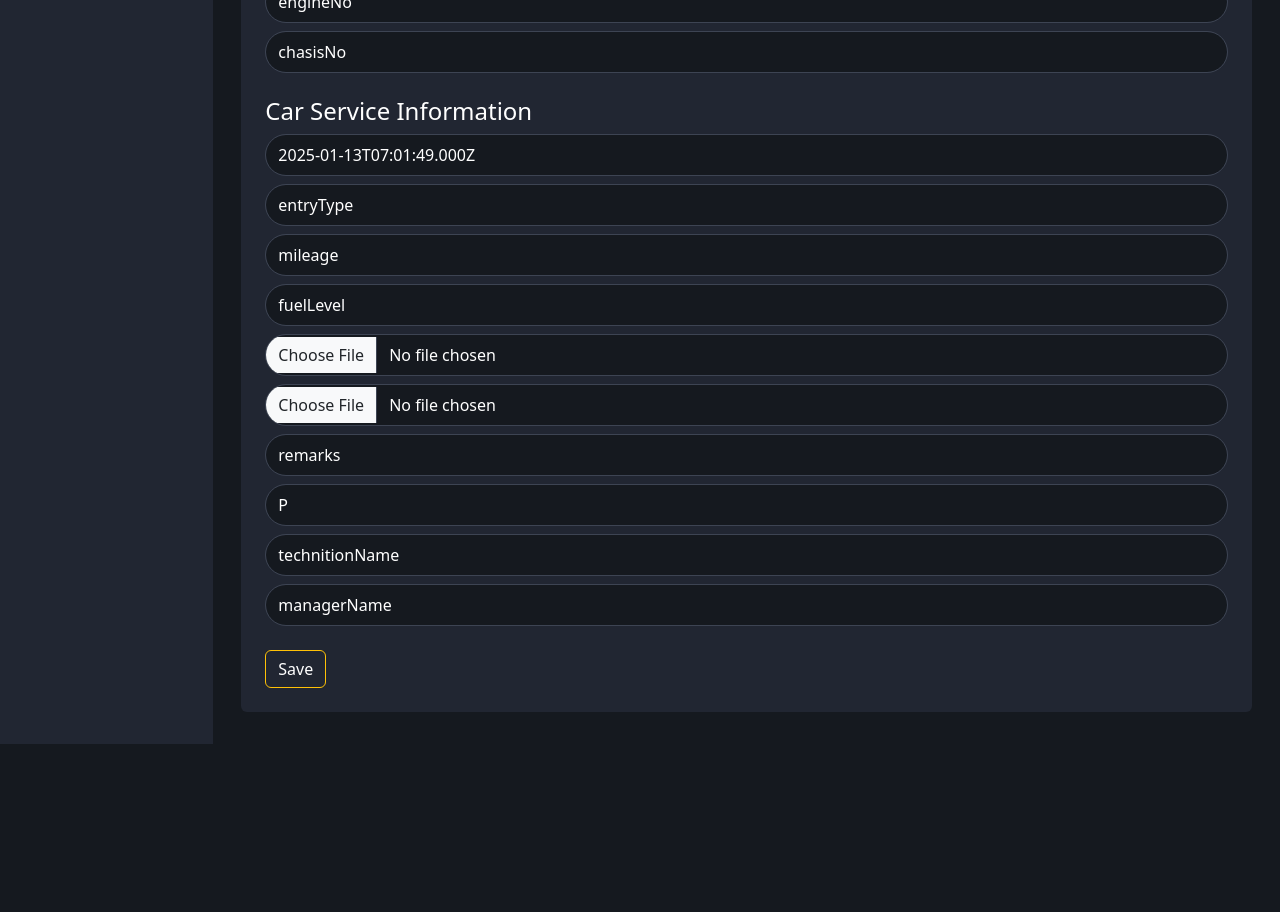
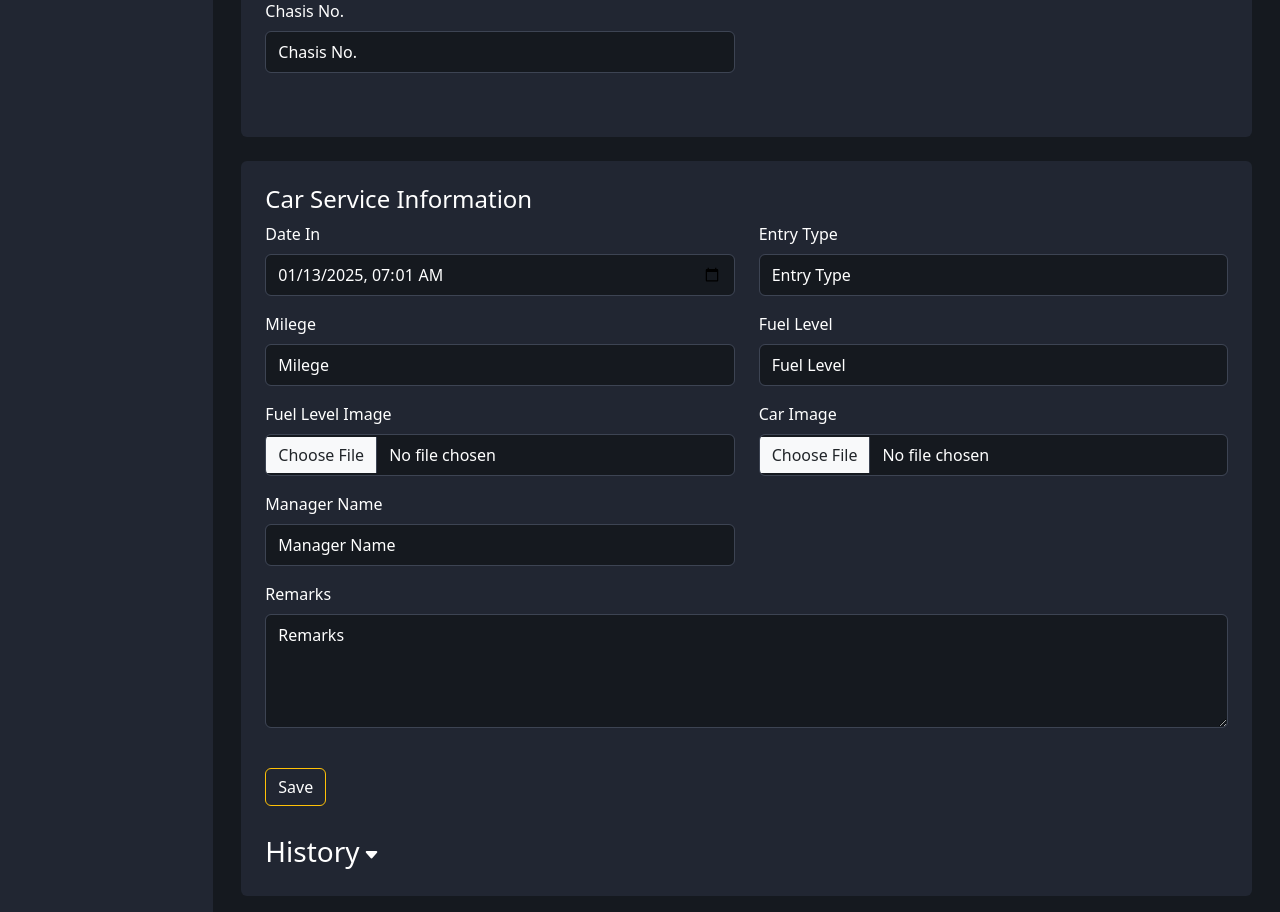
Before and after one commit to shaik-sadhiks007/CarService_Website, a React (Vite) app: page /dashboard in a window 1280 px wide. Shown: the part 680-1592 px from the top of the page. Before the commit the page ends 1424 px from the top, so only its background shows below. Built offline with nearby package versions, Linux system fonts and the light colour scheme.

Commit message:
history table added

```diff
--- a/src/components/CarRegistration.jsx
+++ b/src/components/CarRegistration.jsx
@@ -1,69 +1,98 @@
 import React, { useContext, useState } from "react";
-import Sidebar from "./Sidebar";
 import "./new.css";
 import { CarDataContext } from "./CarDataContext";
 import { toast } from "react-toastify";
 import "react-toastify/dist/ReactToastify.css";
 import axios from "axios";
-import Logout from "./Logout";
+import HistoryTable from "../subcomponents/HistoryTable";
 
-function CarRegistration({ carPlate,setFound, }) {
-
+function CarRegistration({
+  carPlate,
+  setFound,
+  customerInfo,
+  carServiceInfo,
+  setCustomerInfo,
+  setCarServiceInfo,
+  found,
+  cId,
+  customerData,
+  carInfo,
+  setCarPlate
+}) {
   console.log(carPlate, "carplate");
-  const { apiUrl, userRole } = useContext(CarDataContext);
+  const { apiUrl, userRole, mechanics } = useContext(CarDataContext);
 
   const [images, setImages] = useState({
     fuelLevelImage: null,
     carImage: null,
   });
 
-  const [customerInfo, setCustomerInfo] = useState({
-    vehicleRegNo: "",
-    custName: "",
-    custContactNo: "",
-    email: "",
-    address: "",
-    vehicleModel: "",
-    manufactureYear: "",
-    vehicleColor: "",
-    engineNo: "",
-    chasisNo: "",
-    createdBy: "Rajesh",
-    createdDate: new Date().toISOString(),
-  });
+  const labels = {
+    // Customer Info
+    custName: "Customer Name",
+    custContactNo: "Phone Number",
+    email: "Email",
+    address: "Address",
+    vehicleModel: "Vehicle Model",
+    manufactureYear: "Manufacture Year",
+    vehicleColor: "Velhicle Color",
+    engineNo: "Engine No.",
+    chasisNo: "Chasis No.",
 
-  const [carServiceInfo, setCarServiceInfo] = useState({
-    vehicleRegNo: "",
-    dateIn: new Date().toISOString(),
-    entryType: "",
-    mileage: "",
-    fuelLevel: "",
-    fuelLevelImage: null,
-    carImage: null,
-    remarks: "",
-    status: "P",
-    technitionName: "",
-    managerName: null,
-    createdBy: "Rajesh",
-    createdDate: new Date().toISOString(),
-    modifiedBy: null,
-    modifiedDate: null,
-  });
+    // Car Service Info
+    dateIn: "Date In",
+    entryType: "Entry Type",
+    mileage: "Milege",
+    fuelLevel: "Fuel Level",
+    fuelLevelImage: "Fuel Level Image",
+    carImage: "Car Image",
+    remarks: "Remarks",
+    technitionName: "Technition Name",
+    managerName: "Manager Name",
+  };
+
+  console.log(found, "found");
+  console.log(cId,"cId")
 
   const handleSave = async () => {
     try {
+
+      const formattedDateIn = carServiceInfo.dateIn + "+00:00";
+
       const data = {
         custInformation: {
           ...customerInfo,
           vehicleRegNo: carPlate,
+          ...(found
+            ? {
+                modifiedBy: userRole.username,
+                modifiedDate: new Date().toISOString(),
+                customerId: cId,
+              }
+            : {
                 createdBy: userRole.username,
+                createdDate: new Date().toISOString(),
+
+              }),
         },
         carServiceInfromation: {
           ...carServiceInfo,
           fuelLevelImage: images.fuelLevelImage,
           carImage: images.carImage,
           vehicleRegNo: carPlate,
+          ...(found
+            ? {
+                modifiedBy: userRole.username,
+                modifiedDate: new Date().toISOString(),
+                dateIn : formattedDateIn
+
+              }
+            : {
                 createdBy: userRole.username,
+                createdDate: new Date().toISOString(),
+                dateIn : formattedDateIn
+
+              }),
         },
       };
 
@@ -86,7 +115,11 @@ function CarRegistration({ carPlate,setFound, }) {
           },
         }
       );
-
+      setFound(false);
+      setCarServiceInfo(carInfo);
+      setCustomerInfo(customerData);
+      setCarPlate('')
+      setCarp
       toast.success("Car Service Information saved successfully!");
     } catch (error) {
       toast.error("Failed to save Car Service Information.");
@@ -100,39 +133,43 @@ function CarRegistration({ carPlate,setFound, }) {
     if (file) {
       const reader = new FileReader();
       reader.onloadend = () => {
-        // const base64String = reader.result.split(",")[1];
-        const base64String = reader.result;
-        const cleanedBase64 = base64String.replace(/^data:/, '');
+        const base64String = reader.result.split(",")[1];
+        // const base64String = reader.result;
+        // const cleanedBase64 = base64String.replace(/^data:/, "");
         setImages((prevState) => ({
           ...prevState,
-          [key]: cleanedBase64,
+          [key]: base64String,
         }));
       };
       reader.readAsDataURL(file);
     }
   };
 
+
+
+
   return (
     <div className="row px-0">
-      <div className="col-12 py-3">
+      <div className="col-12">
         <div className="container-fluid px-0">
           <div
-            className="text-white w-100 p-4 rounded-2"
+            className="text-white w-100 p-4 rounded-2 mt-4"
             style={{ backgroundColor: "#212632" }}
           >
             {/* Customer Information */}
             <div className="mb-4">
               <h4>Customer Information</h4>
+              <div className="row">
                 {Object.keys(customerInfo).map(
                   (key) =>
-                  key !== "createdBy" &&
-                  key !== "createdDate" &&
-                  key !== "vehicleRegNo" && (
+                    labels[key] && (
+                      <div className="col-12 col-md-6 mb-3" key={key}>
+                        <label className="form-label">{labels[key]}</label>
                         <input
-                      key={key}
                           type="text"
-                      className="form-control mb-2 rounded-pill placeholder-white py-2"
-                      placeholder={key}
+                          name={key}
+                          className="form-control placeholder-white py-2"
+                          placeholder={labels[key]}
                           value={customerInfo[key] || ""}
                           onChange={(e) =>
                             setCustomerInfo({
@@ -140,33 +177,45 @@ function CarRegistration({ carPlate,setFound, }) {
                               [key]: e.target.value,
                             })
                           }
+                          disabled={
+                            userRole.userRole === "user" ? found : false
+                          }
                         />
+                      </div>
                     )
                 )}
               </div>
-
+            </div>
+          </div>
+          <div
+            className="text-white w-100 p-4 rounded-2 mt-4"
+            style={{ backgroundColor: "#212632" }}
+          >
             {/* Car Service Information */}
             <div className="mb-4">
               <h4>Car Service Information</h4>
+              <div className="row">
                 {Object.keys(carServiceInfo).map((key) =>
-                ["fuelLevelImage", "carImage"].includes(key) ? (
+                  labels[key] &&
+                  key !== "remarks" &&
+                  !(
+                    key === "technitionName" && userRole.userRole !== "admin"
+                  ) ? (
+                    <div className="col-12 col-md-6 mb-3" key={key}>
+                      <label className="form-label">{labels[key]}</label>
+                      {key === "fuelLevelImage" || key === "carImage" ? (
                         <input
-                    key={key}
                           type="file"
-                    className="form-control mb-2 rounded-pill placeholder-white py-2"
+                          name={key}
+                          className="form-control placeholder-white py-2"
                           onChange={(e) => handleFileChange(e, key)}
                         />
-                ) : key !== "createdBy" &&
-                  key !== "createdDate" &&
-                  key !== "modifiedBy" &&
-                  key !== "modifiedDate" &&
-                  key !== "vehicleRegNo" ? (
+                      ) : key === "dateIn" ? (
                         <input
-                    key={key}
-                    type="text"
-                    className="form-control mb-2 rounded-pill placeholder-white py-2"
-                    placeholder={key}
-                    value={carServiceInfo[key]}
+                          type="datetime-local"
+                          name={key}
+                          className="form-control placeholder-white py-2"
+                          value={carServiceInfo[key] || ""}
                           onChange={(e) =>
                             setCarServiceInfo({
                               ...carServiceInfo,
@@ -174,16 +223,64 @@ function CarRegistration({ carPlate,setFound, }) {
                             })
                           }
                         />
+                      ) : key === "technitionName" &&
+                        userRole.userRole === "admin" ? (
+                        <select
+                          name={key}
+                          className="form-control placeholder-white py-2"
+                          value={carServiceInfo[key] || ""}
+                          onChange={(e) =>
+                            setCarServiceInfo({
+                              ...carServiceInfo,
+                              [key]: e.target.value,
+                            })
+                          }
+                        >
+                          <option value="">Select Mechanic</option>
+                          {mechanics.map((mechanic, index) => (
+                            <option key={index} value={mechanic.username}>
+                              {mechanic.username}
+                            </option>
+                          ))}
+                        </select>
+                      ) : (
+                        <input
+                          type="text"
+                          className="form-control placeholder-white py-2"
+                          placeholder={labels[key]}
+                          value={carServiceInfo[key] || ""}
+                          onChange={(e) =>
+                            setCarServiceInfo({
+                              ...carServiceInfo,
+                              [key]: e.target.value,
+                            })
+                          }
+                        />
+                      )}
+                    </div>
                   ) : null
                 )}
+
+                {/* Display remarks field at the end */}
+                {labels["remarks"] && (
+                  <div className="col-12 mb-3">
+                    <label className="form-label">{labels["remarks"]}</label>
+                    <textarea
+                      className="form-control placeholder-white py-2"
+                      rows="4"
+                      placeholder={labels["remarks"]}
+                      value={carServiceInfo["remarks"] || ""}
+                      onChange={(e) =>
+                        setCarServiceInfo({
+                          ...carServiceInfo,
+                          remarks: e.target.value,
+                        })
+                      }
+                    ></textarea>
                   </div>
-
-            {images.fuelLevelImage && (
-              <img src={`data:${images.fuelLevelImage}`} alt="Fuel Level" width="200px" />
                 )}
-            {images.carImage && (
-              <img src={`data:${images.carImage}`} alt="Car" width="200px" />
-            )}
+              </div>
+            </div>
 
             <div className="mt-4">
               <button
@@ -194,6 +291,8 @@ function CarRegistration({ carPlate,setFound, }) {
                 Save
               </button>
             </div>
+
+            <HistoryTable/>
           </div>
         </div>
       </div>
--- a/src/components/Dashboard.jsx
+++ b/src/components/Dashboard.jsx
@@ -4,8 +4,7 @@ import DashboardComp from "./DashboardComp";
 import { CarDataContext } from "./CarDataContext";
 
 function Dashboard() {
-  const { apiUrl, showOffcanvas, setShowOffcanvas,userRole } =
-    useContext(CarDataContext);
+  const { apiUrl, showOffcanvas, setShowOffcanvas,userRole } = useContext(CarDataContext);
 
   return (
     <div className="container-fluid">
--- a/src/components/DashboardComp.jsx
+++ b/src/components/DashboardComp.jsx
@@ -7,12 +7,52 @@ import "react-toastify/dist/ReactToastify.css";
 import CarRegistration from "./CarRegistration";
 
 function DashboardComp({ apiUrl, showOffcanvas, setShowOffcanvas, userRole }) {
-
   const [carPlate, setCarPlate] = useState("");
 
-  const [found , setFound] = useState(false);
+  const [found, setFound] = useState(false);
 
   const [loading, setLoading] = useState(false);
+
+  const [cId, setCId] = useState(null);
+
+  const customerData = {
+    vehicleRegNo: "",
+    custName: "",
+    custContactNo: "",
+    email: "",
+    address: "",
+    vehicleModel: "",
+    manufactureYear: "",
+    vehicleColor: "",
+    engineNo: "",
+    chasisNo: "",
+    createdBy: null,
+    createdDate: null,
+    modifiedBy: null,
+    modifiedDate: null,
+  };
+
+  const carInfo = {
+    vehicleRegNo: "",
+    dateIn: new Date().toISOString().slice(0, 16),
+    entryType: "",
+    mileage: "",
+    fuelLevel: "",
+    fuelLevelImage: null,
+    carImage: null,
+    remarks: "",
+    status: "P",
+    technitionName: "",
+    managerName: null,
+    createdBy: "",
+    createdDate: new Date().toISOString(),
+    modifiedBy: null,
+    modifiedDate: null,
+  };
+
+  const [customerInfo, setCustomerInfo] = useState(customerData);
+
+  const [carServiceInfo, setCarServiceInfo] = useState(carInfo);
 
   const token = localStorage.getItem("token");
 
@@ -39,19 +79,41 @@ function DashboardComp({ apiUrl, showOffcanvas, setShowOffcanvas, userRole }) {
       );
 
       if (response.data !== "No Customer Information Found") {
+        setCustomerInfo({
+          ...customerInfo,
+          vehicleRegNo: response.data.vehicleRegNo,
+          custName: response.data.custName,
+          custContactNo: response.data.custContactNo,
+          email: response.data.email,
+          address: response.data.address,
+          vehicleModel: response.data.vehicleModel,
+          manufactureYear: response.data.manufactureYear,
+          vehicleColor: response.data.vehicleColor,
+          engineNo: response.data.engineNo,
+          chasisNo: response.data.chasisNo,
+          createdBy: response.data.createdBy,
+          createdDate: response.data.createdDate,
+          modifiedBy: response.data.modifiedBy,
+          modifiedDate: response.data.modifiedDate,
+        });
+
+        setFound(true);
+        setCId(response.data.customerId);
+
         toast.success("Customer information found!");
       } else {
+        setFound(false);
+        setCId(null);
         toast.error("No data found for the provided registration number.");
       }
     } catch (err) {
+      setFound(false);
+      setCId(null);
       toast.error("Failed to fetch data. Please try again.");
     } finally {
       setLoading(false);
     }
   };
-
-
-
 
   return (
     <div className="container-fluid">
@@ -97,7 +159,19 @@ function DashboardComp({ apiUrl, showOffcanvas, setShowOffcanvas, userRole }) {
         </div>
       </div>
 
-      <CarRegistration carPlate = {carPlate} setFound={setFound} />
+      <CarRegistration
+        carPlate={carPlate}
+        setFound={setFound}
+        found={found}
+        carServiceInfo={carServiceInfo}
+        customerInfo={customerInfo}
+        setCarServiceInfo={setCarServiceInfo}
+        setCustomerInfo={setCustomerInfo}
+        cId={cId}
+        carInfo = {customerData}
+        customerData = {customerData}
+        setCarPlate = {setCarPlate}
+      />
     </div>
   );
 }
--- a/src/components/Login.jsx
+++ b/src/components/Login.jsx
@@ -3,7 +3,7 @@ import { useNavigate } from "react-router-dom";
 import axios from "axios";
 import { jwtDecode } from "jwt-decode";
 import { CarDataContext } from "./CarDataContext";
-import "./style.css";
+import './style.css';
 import { toast } from "react-toastify";
 
 const Login = () => {
--- a/src/components/Sidebar.jsx
+++ b/src/components/Sidebar.jsx
@@ -1,4 +1,4 @@
-import React, { useContext, useState } from "react";
+import React, { useContext} from "react";
 import { Link, useLocation } from "react-router-dom";
 import { CarDataContext } from "./CarDataContext";
 
@@ -9,7 +9,6 @@ function Sidebar() {
 
   const menuItems = [
     { path: "/dashboard", iconClass: "bi bi-grid-1x2-fill", label: "Car Service Entry" },
-    { path: "/car-registration", iconClass: "bi bi-car-front-fill", label: "Car Registration" },
     { path: "/pending", iconClass: "bi bi-hourglass-split", label: "Pending" },
     { path: "/completed", iconClass: "bi bi-check-circle-fill", label: "Completed" },
     { path: "/accepted", iconClass: "bi bi-gear-fill", label: "Accepted" },
--- a/src/components/Signup.jsx
+++ b/src/components/Signup.jsx
@@ -1,7 +1,6 @@
 import React from 'react';
 import { Link } from 'react-router-dom';
-import 'bootstrap/dist/css/bootstrap.min.css';
-import './style.css'; // Custom styles
+import './style.css';
 
 const Signup = () => {
   return (
--- /dev/null
+++ b/src/subcomponents/HistoryTable.jsx
@@ -0,0 +1,60 @@
+import React, { useState } from "react";
+import TableCreation from "./TableCreation";
+
+const HistoryTable = () => {
+
+  const [isHistoryVisible, setIsHistoryVisible] = useState(false);
+
+  const historyData = [
+    {
+      customerName: "John Doe",
+      contactNo: "+1234567890",
+      services: "Oil Change, Air Filter Replacement",
+      address: "123 Main St, City",
+      remarks: "Good condition",
+      technitionName: "Mike",
+      email: "john@gmail.com",
+    },
+    {
+      customerName: "John Doe",
+      contactNo: "+1234567890",
+      services: "Tire Rotation",
+      address: "123 Main St, City",
+      remarks: "Requires inspection",
+      technitionName: "Josuha",
+      email: "john@gmail.com",
+    },
+  ];
+
+  const toggleHistory = () => {
+    setIsHistoryVisible(!isHistoryVisible);
+  };
+
+  return (
+    <div>
+      <div
+        className="mt-4"
+        onClick={toggleHistory}
+        style={{ cursor: "pointer" }}
+      >
+        <div className="d-flex align-items-center">
+          <p className="mb-0 fs-3 me-1">History</p>
+          <span className="mt-2">
+            <i
+              className={`mb-0 ${
+                isHistoryVisible
+                  ? "bi bi-caret-up-fill"
+                  : "bi bi-caret-down-fill"
+              }`}
+            ></i>
+          </span>
+        </div>
+      </div>
+
+      {/* History table */}
+      {isHistoryVisible && <TableCreation historyData={historyData} />}
+    </div>
+  );
+};
+
+export default HistoryTable;
--- /dev/null
+++ b/src/subcomponents/TableCreation.jsx
@@ -0,0 +1,33 @@
+import React from "react";
+
+function TableCreation({ historyData, keyMapping }) {
+
+  const getColumnName = (key) => {
+    return keyMapping && keyMapping[key] ? keyMapping[key] : key;
+  };
+
+  return (
+    <div className="mt-3">
+      <table className="table table-bordered">
+        <thead>
+          <tr>
+            {historyData.length > 0 && Object.keys(historyData[0]).map((key, index) => (
+              <th key={index}>{getColumnName(key)}</th>
+            ))}
+          </tr>
+        </thead>
+        <tbody>
+          {historyData.map((data, rowIndex) => (
+            <tr key={rowIndex}>
+              {Object.keys(data).map((key, cellIndex) => (
+                <td key={cellIndex}>{data[key]}</td>
+              ))}
+            </tr>
+          ))}
+        </tbody>
+      </table>
+    </div>
+  );
+}
+
+export default TableCreation;
```
Also changed, not shown: src/App.jsx (+0 -7 lines). Lines whose indentation alone changed are shown as unchanged.
